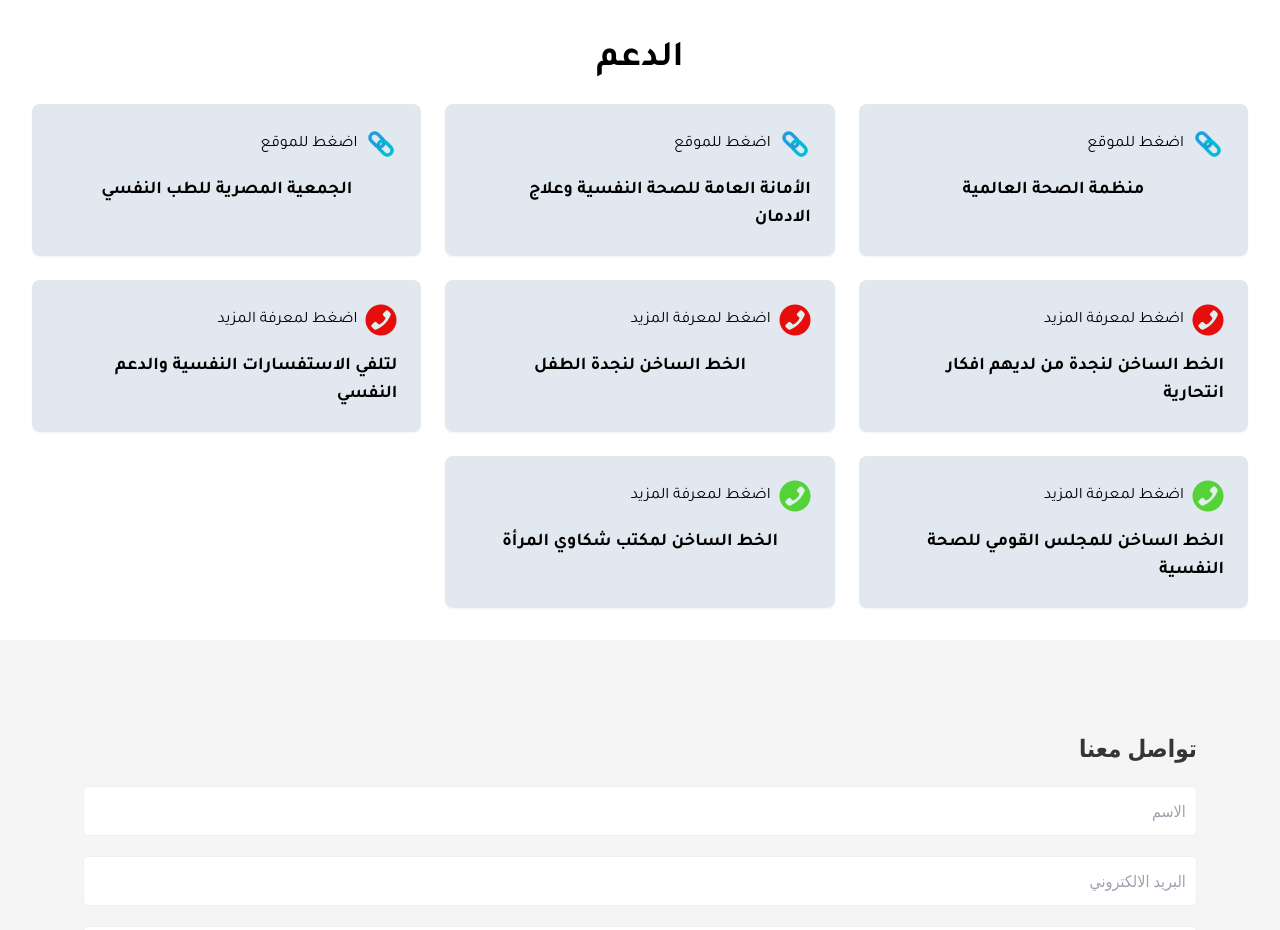
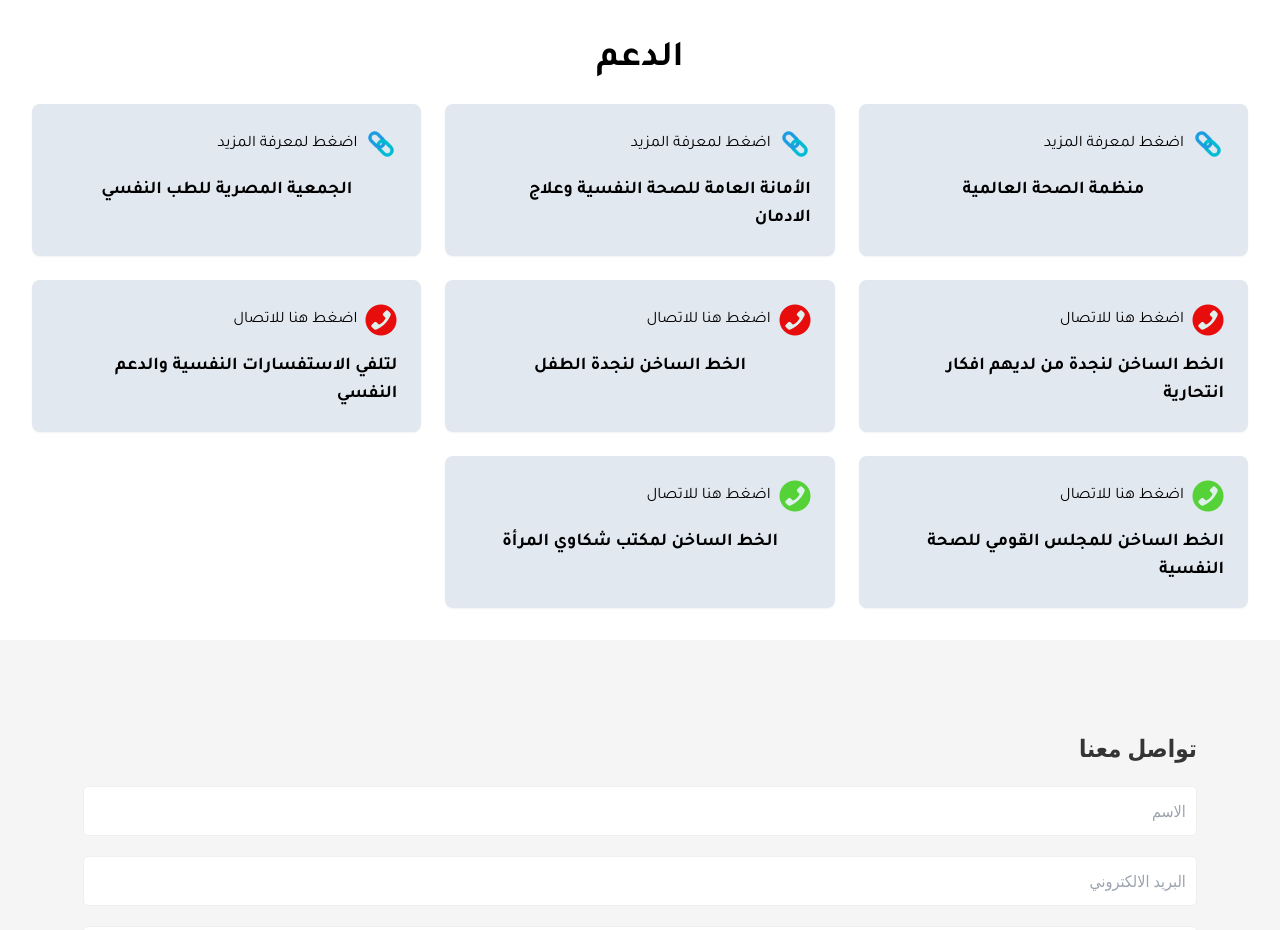
Before and after one commit to nadaN780/guardian-angel, a Next.js app: page / in a window 1280 px wide. Shown: the part 4220-5150 px from the top of the page. Built offline with nearby package versions, Linux system fonts and the light colour scheme.

Commit message:
update text

```diff
--- a/components/Card.js
+++ b/components/Card.js
@@ -13,7 +13,7 @@
             }
             </div>
             <div className="group-hover:-translate-x-1 group-hover:text-white transition-all font-medium">
-                { color === 'blue' ? 'اضغط للموقع' : 'اضغط لمعرفة المزيد'}
+                { color === 'blue' ? 'اضغط لمعرفة المزيد' : 'اضغط هنا للاتصال'}
             </div>
         </div>
     <div className="flex items-center font-bold text-lg justify-center transition-all group-hover:text-white group-hover:scale-105">
```
